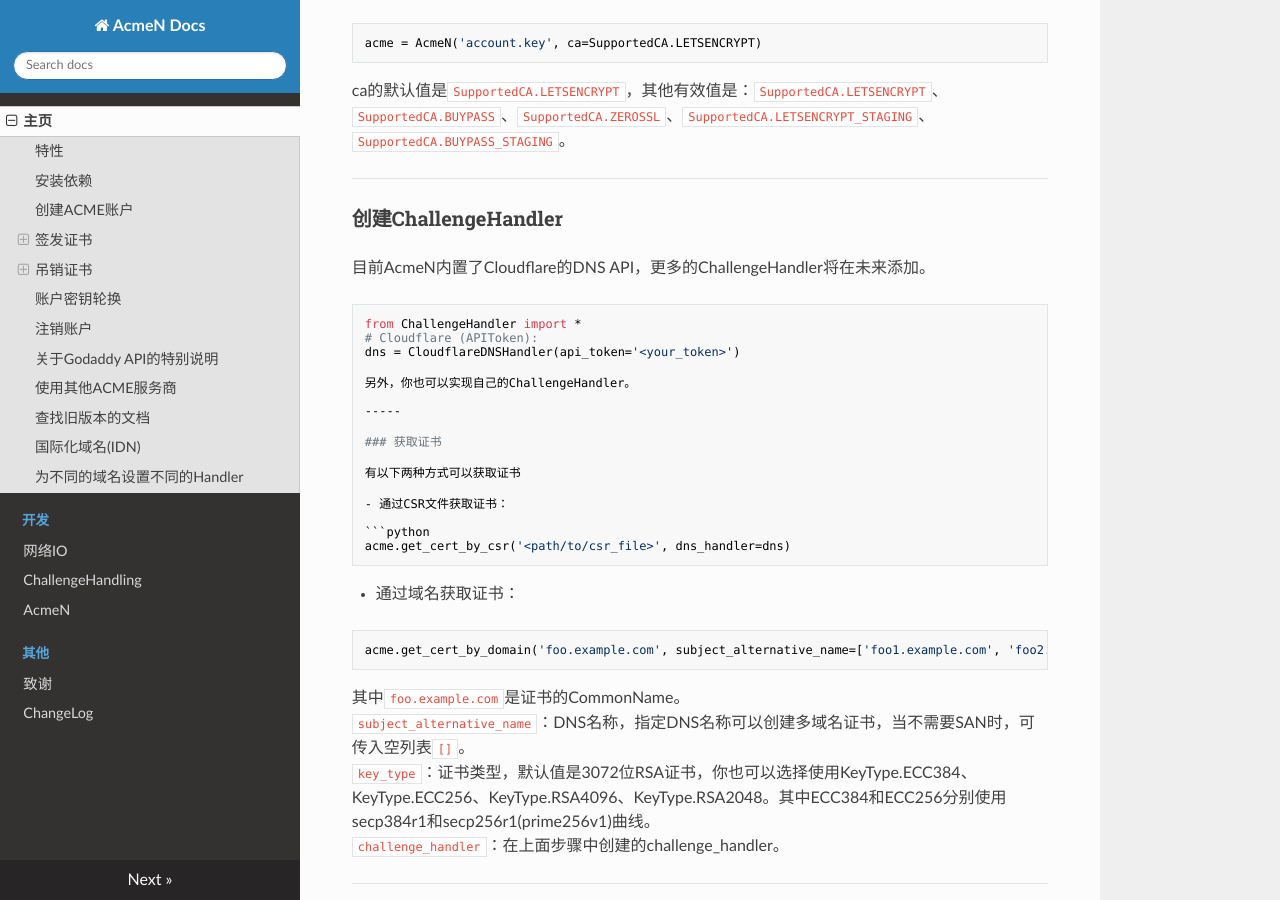
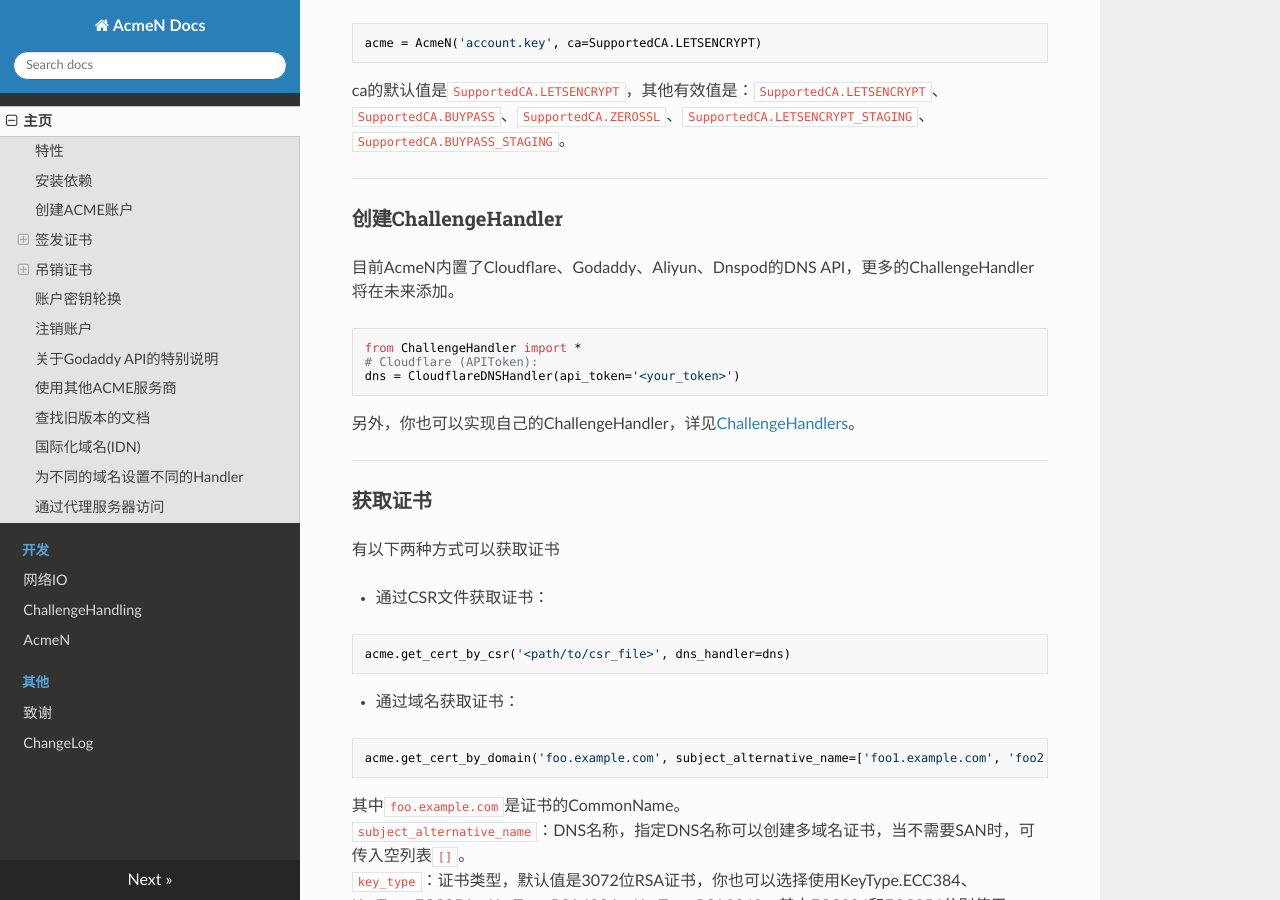
Before and after one commit to CBPJ/AcmeN, an MkDocs documentation site: the page built from docs/raw/index.md, in a window 1280 px wide and 900 px high, scrolled down 2272 px. Built offline with MkDocs 1.6.1, drawn with Linux system fonts in a browser that asks for light colours; nearby versions of some CDN libraries; some of the changed text lies outside the part shown.

Commit message:
add proxy settings
update docs

YouTrack: #AN-12 Fixed

````diff
--- a/docs/raw/index.md
+++ b/docs/raw/index.md
@@ -105,14 +105,15 @@
 
 ### 创建ChallengeHandler
 
-目前AcmeN内置了Cloudflare的DNS API，更多的ChallengeHandler将在未来添加。
+目前AcmeN内置了Cloudflare、Godaddy、Aliyun、Dnspod的DNS API，更多的ChallengeHandler将在未来添加。
 
 ```python
 from ChallengeHandler import *
 # Cloudflare (APIToken):
 dns = CloudflareDNSHandler(api_token='<your_token>')
+```
 
-另外，你也可以实现自己的ChallengeHandler。
+另外，你也可以实现自己的ChallengeHandler，详见[ChallengeHandlers](./developer/challenge_handlers/index.md)。
 
 -----
 
@@ -230,3 +231,11 @@
 a = AcmeN(...)
 a.get_cert_by_domain('example.com', subject_alternative_name=['example.org', 'www.example.com'],challenge_handler=s)
 ```
+
+## 通过代理服务器访问
+
+为AcmeN提供网络操作的requests库会遵循`http_proxy`和`https_proxy`环境变量的设置。也可以手动设置代理服务器，如：
+
+```python
+acme = AcmeN('account.key', proxy='http://localhost:8080')
+```
````
Also changed, not shown: AcmeN.py (+8 -3 lines), docs/raw/developer/acme_net_io.md (+2 -1 lines), docs/raw/developer/acmen.md (+3 -2 lines).
